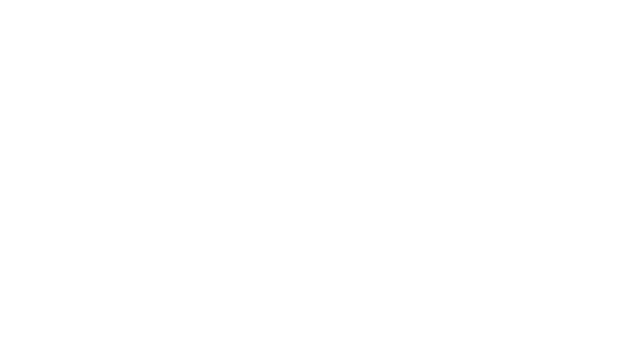
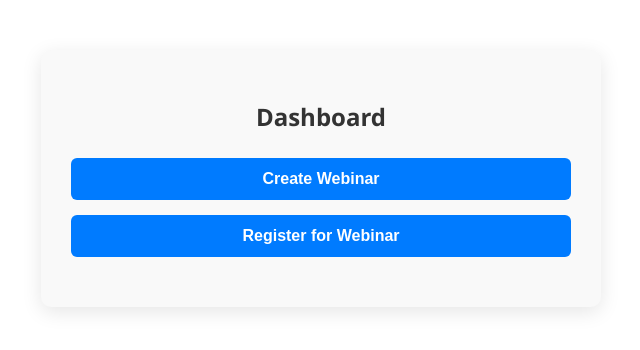
Before and after one commit to ringku1/Adonis-Webinar, a React (Create React App) app in the folder webinar-frontend/: page / in a window 1280 px wide. Before the commit this address had no page. Shown: the top 350 px of the page, without its empty margins (319-959 px from the left). Built offline with nearby package versions, Linux system fonts and the light colour scheme.

Commit message:
created a dashboard

```diff
--- a/webinar-frontend/src/App.tsx
+++ b/webinar-frontend/src/App.tsx
@@ -2,6 +2,7 @@ import React from "react";
 import { BrowserRouter as Router, Routes, Route } from "react-router-dom";
 import Register from "./components/Register";
 import Create from "./components/Create";
+import Dashboard from "./components/Dashboard";
 
 function App() {
   return (
@@ -9,6 +10,7 @@ function App() {
       <Routes>
         <Route path="/register/:webinarId" element={<Register />} />
         <Route path="/create" element={<Create />} />
+        <Route path="/" element={<Dashboard />} />
       </Routes>
     </Router>
   );
--- /dev/null
+++ b/webinar-frontend/src/components/Dashboard.module.css
@@ -0,0 +1,71 @@
+/* src/components/Dashboard.module.css */
+.container {
+  max-width: 500px;
+  margin: 50px auto;
+  padding: 30px;
+  background-color: #f9f9f9;
+  border-radius: 10px;
+  box-shadow: 0 5px 20px rgba(0, 0, 0, 0.1);
+  font-family: "Segoe UI", Tahoma, Geneva, Verdana, sans-serif;
+  text-align: center;
+}
+
+h2 {
+  color: #333;
+  margin-bottom: 25px;
+}
+
+.buttons {
+  display: flex;
+  flex-direction: column;
+  gap: 15px;
+  justify-content: space-around;
+  margin-bottom: 20px;
+}
+
+button {
+  padding: 12px 20px;
+  background-color: #007bff;
+  color: white;
+  font-size: 16px;
+  font-weight: 600;
+  border: none;
+  border-radius: 6px;
+  cursor: pointer;
+  transition: 0.3s;
+}
+
+button:hover {
+  background-color: #0056b3;
+}
+
+.registerForm {
+  margin-top: 20px;
+  display: flex;
+  flex-direction: column;
+  align-items: center;
+}
+
+.registerForm label {
+  margin-bottom: 5px;
+  font-weight: 600;
+  color: #555;
+}
+
+.registerForm input {
+  padding: 10px;
+  width: 200px;
+  margin-bottom: 10px;
+  border-radius: 6px;
+  border: 1px solid #ccc;
+  font-size: 14px;
+}
+
+.registerForm button {
+  padding: 10px 20px;
+  background-color: #28a745;
+}
+
+.registerForm button:hover {
+  background-color: #218838;
+}
--- /dev/null
+++ b/webinar-frontend/src/components/Dashboard.tsx
@@ -0,0 +1,53 @@
+// src/components/Dashboard.tsx
+import React, { useState } from "react";
+import { useNavigate } from "react-router-dom";
+import styles from "./Dashboard.module.css";
+
+const Dashboard: React.FC = () => {
+  const navigate = useNavigate();
+  const [showRegisterInput, setShowRegisterInput] = useState(false);
+  const [webinarId, setWebinarId] = useState("");
+
+  const handleCreateWebinar = () => {
+    navigate("/create");
+  };
+
+  const handleRegisterClick = () => {
+    setShowRegisterInput(true);
+  };
+
+  const handleRegisterSubmit = (e: React.FormEvent) => {
+    e.preventDefault();
+    if (webinarId.trim() === "") {
+      alert("Please enter a webinar ID");
+      return;
+    }
+    navigate(`/register/${webinarId}`);
+  };
+
+  return (
+    <div className={styles.container}>
+      <h2>Dashboard</h2>
+      <div className={styles.buttons}>
+        <button onClick={handleCreateWebinar}>Create Webinar</button>
+        <button onClick={handleRegisterClick}>Register for Webinar</button>
+      </div>
+
+      {showRegisterInput && (
+        <form className={styles.registerForm} onSubmit={handleRegisterSubmit}>
+          <label>Enter Webinar ID</label>
+          <input
+            type="text"
+            value={webinarId}
+            onChange={(e) => setWebinarId(e.target.value)}
+            placeholder="Webinar ID"
+            required
+          />
+          <button type="submit">Go to Register</button>
+        </form>
+      )}
+    </div>
+  );
+};
+
+export default Dashboard;
```
